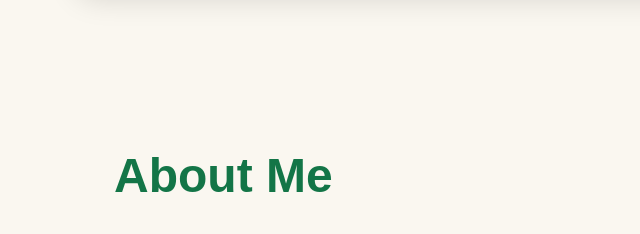
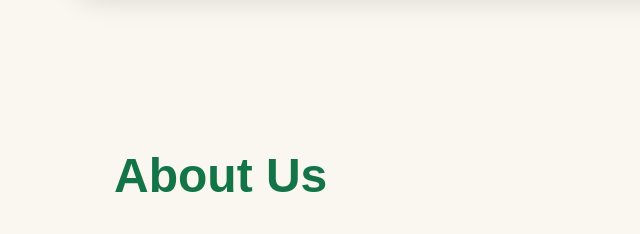
Before and after one commit to Thomas-ctrl-z/Touring-Website, a plain HTML site: page index.html in a window 1280 px wide. Shown: the part 991-1225 px from the top of the page, 14-654 px from the left. Drawn offline with Linux system fonts and the light colour scheme.

Commit message:
About me changed to About Us

```diff
--- a/index.html
+++ b/index.html
@@ -69,7 +69,7 @@
         <!--LEFT SIDE-->
         <div class="about-text">
             <h1>
-                About Me
+                About Us
             </h1>
 
             <p>
```
